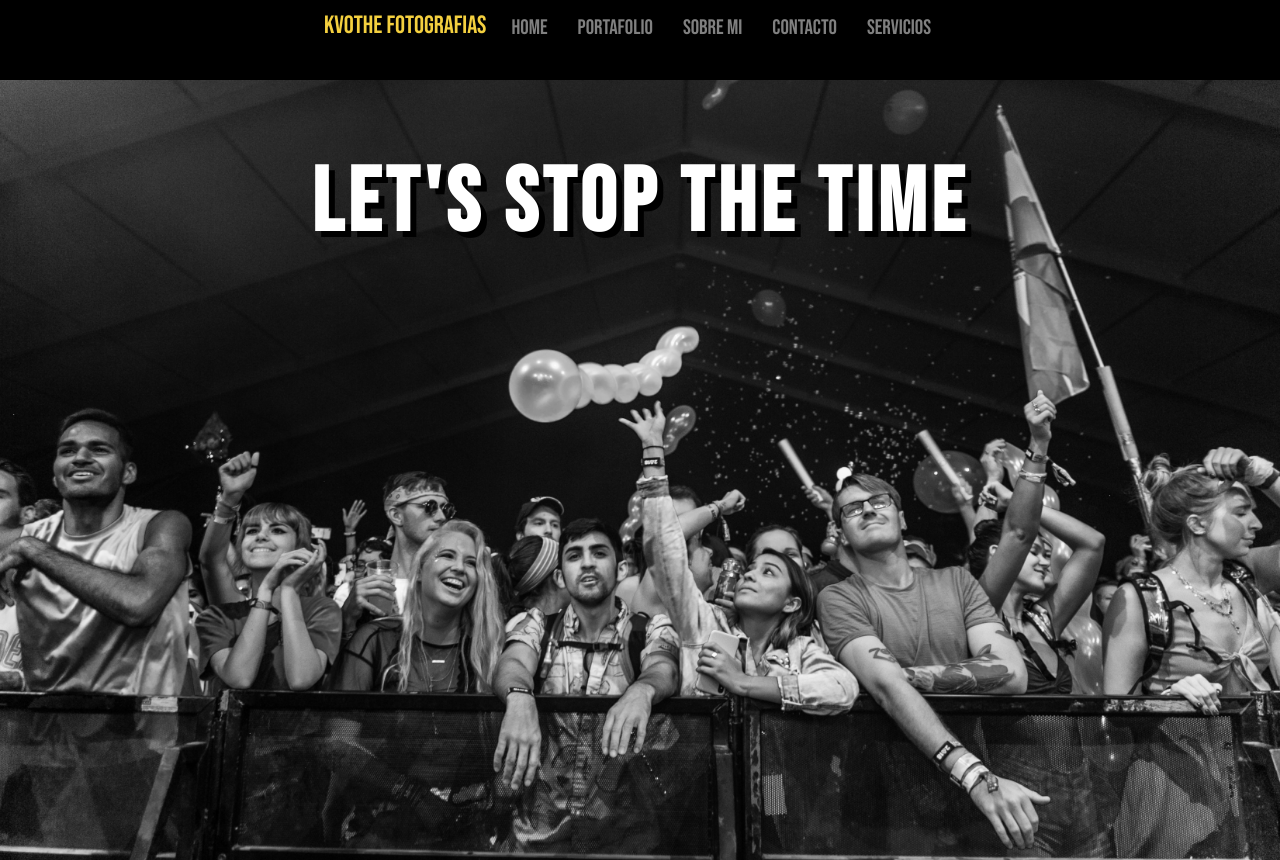
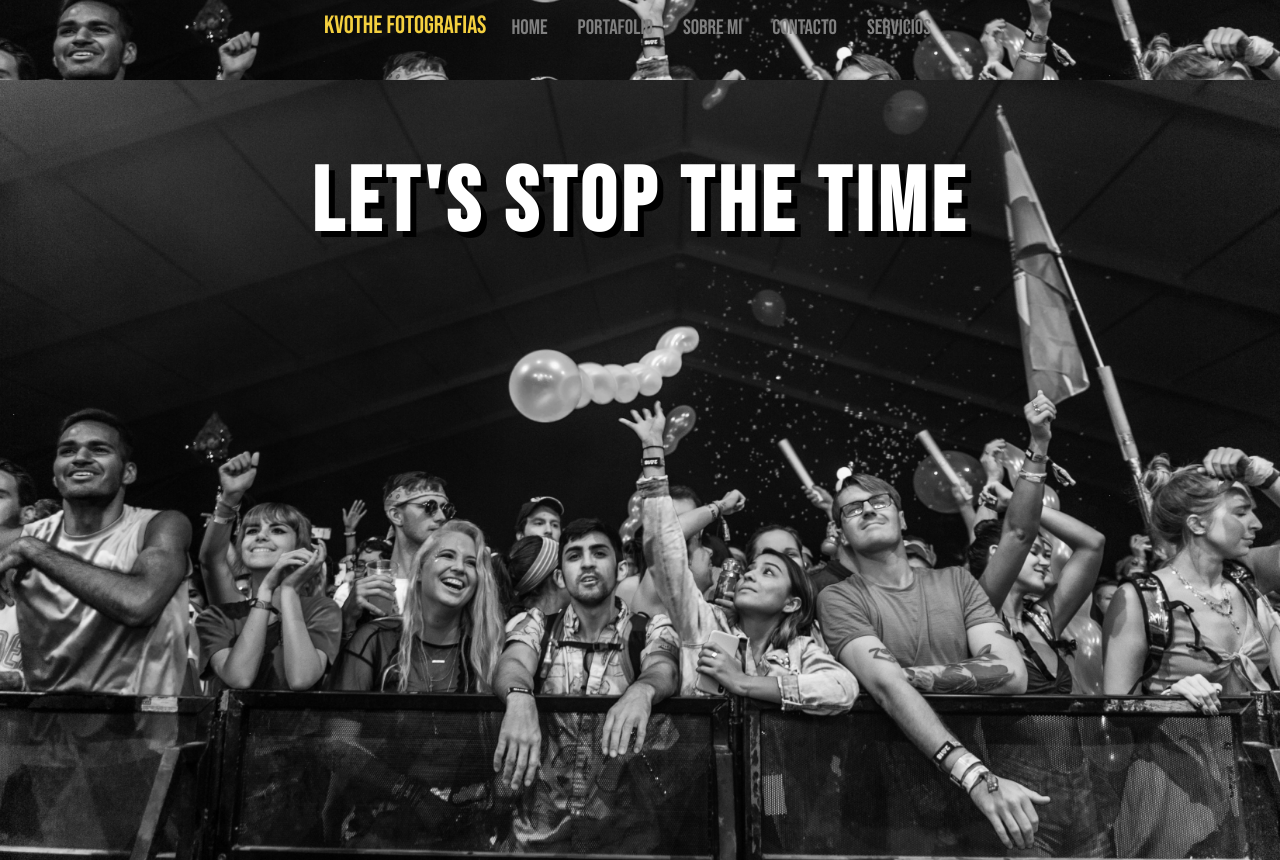
Before and after one commit to Gastonraices/kvothefotografias, a website: page index.html in a window 1280 px wide. Shown: the top 860 px of the page. Drawn offline with nearby package versions, Linux system fonts and the light colour scheme.

Commit message:
ultimos cambios

```diff
--- a/index.html
+++ b/index.html
@@ -15,8 +15,7 @@
 
 <body class="contenedor">
 
-
-    <header>
+    <header class="home">
         <nav class="navegacion">
             <a class="logo " href="index.html">Kvothe Fotografias</a>
             <ul class="menu">
--- a/scss/_mediaqueries.scss
+++ b/scss/_mediaqueries.scss
@@ -52,7 +52,7 @@
 }
 }
 
-/*------------------------------------*/
+/*--------------------------------------------------*/
 
     .contenedor3{
         grid-template-columns: 2fr;
@@ -404,6 +404,7 @@
 
 }
 
+/*--------------------------------------------------------*/
 
 @media screen and (max-width: 374px){
     .portafolio{
--- a/scss/_portafolio.scss
+++ b/scss/_portafolio.scss
@@ -6,8 +6,8 @@
     "nav nav nav nav"
     "titulo titulo titulo titulo"
     "footer footer footer footer";
+}
 
-}
 
 .portafolio{
     grid-area: titulo;
--- a/scss/_servicios.scss
+++ b/scss/_servicios.scss
@@ -1,6 +1,6 @@
 .contenedor4{
     display: grid;
-    grid-template-rows: 60px 150px 300px 300px 300px 310px;
+    grid-template-rows: 60px 150px 300px 300px 300px 300px;
     grid-template-columns: repeat(4, 4fr);
     grid-template-areas:
     "nav nav nav nav"
--- a/scss/styles.scss
+++ b/scss/styles.scss
@@ -12,21 +12,7 @@
     box-sizing: border-box;
 }
 
-/*-----------------------------------------------------*/
 
-
-.contenedor{
-    display: grid;
-    grid-template-rows: 60px 800px 300px;
-    grid-template-columns: repeat(4, 4fr);
-    grid-template-areas:
-    "nav nav nav nav"
-    "titulo titulo titulo titulo"
-    "footer footer footer footer"
-    ;
-    }
-
-/*-----------------------------------------------------*/
 header{
     grid-area: nav;
     background-color: black;
@@ -69,8 +55,31 @@ header{
     }
     }
 }
+
+
 /*-----------------------------------------------------*/
 
+
+.contenedor{
+    display: grid;
+    grid-template-rows: 60px 800px 300px;
+    grid-template-columns: repeat(4, 4fr);
+    grid-template-areas:
+    "nav nav nav nav"
+    "titulo titulo titulo titulo"
+    "footer footer footer footer"
+    ;
+}
+
+
+.home{
+    background-image: url("../multimedia/fondo3.jpg");
+    background-attachment: fixed;
+    background-position: center;
+    background-size: cover;
+    grid-area: nav;
+    padding-bottom: 30px;
+}
 
 .principal{
     grid-area: titulo;
@@ -93,6 +102,9 @@ header{
 
 
 /*-----------------------------------------------------*/
+
+
+
 footer{
     grid-area: footer;
     @include flexbox;
```
Also changed, not shown: css/styles.css.
